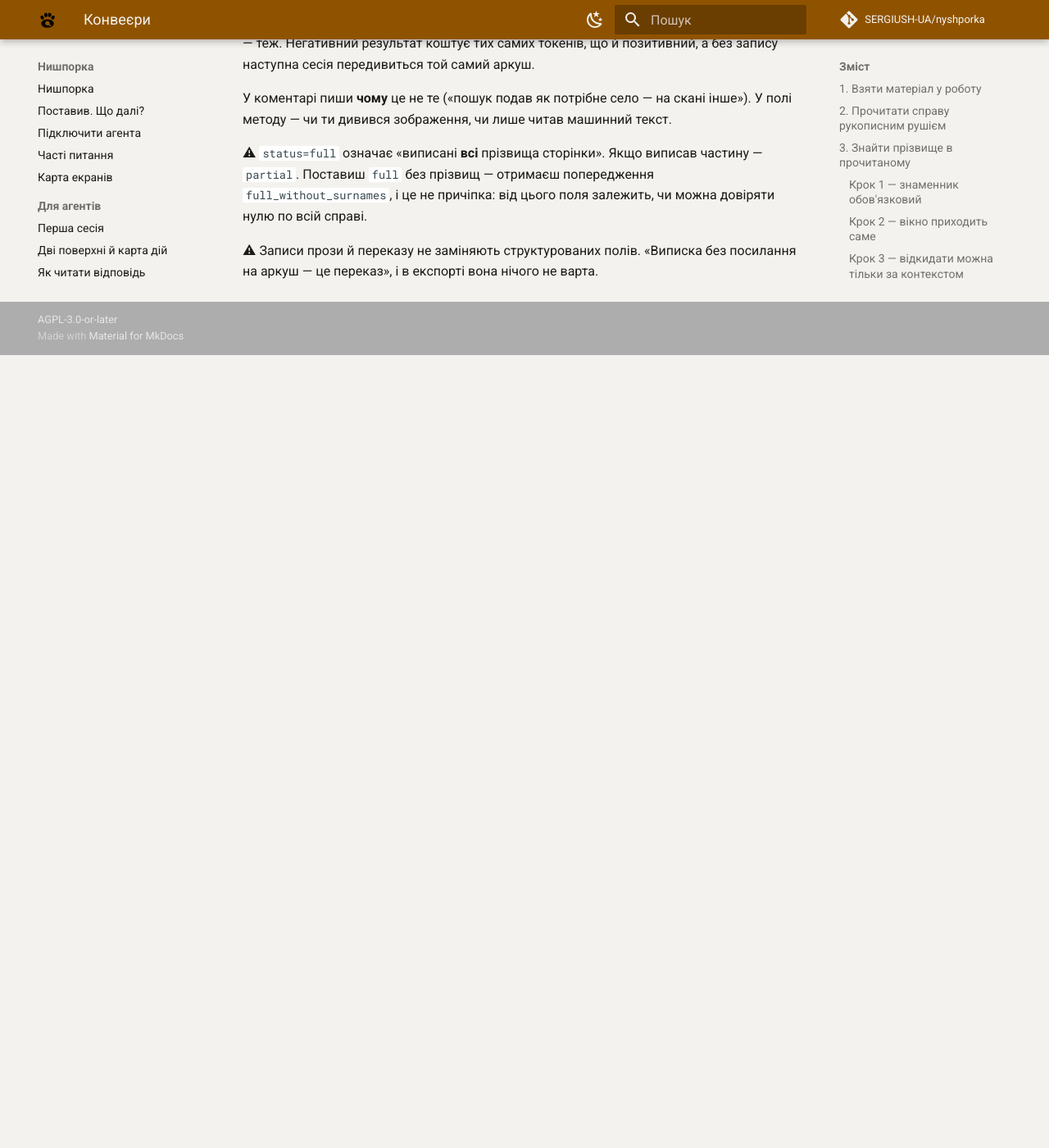
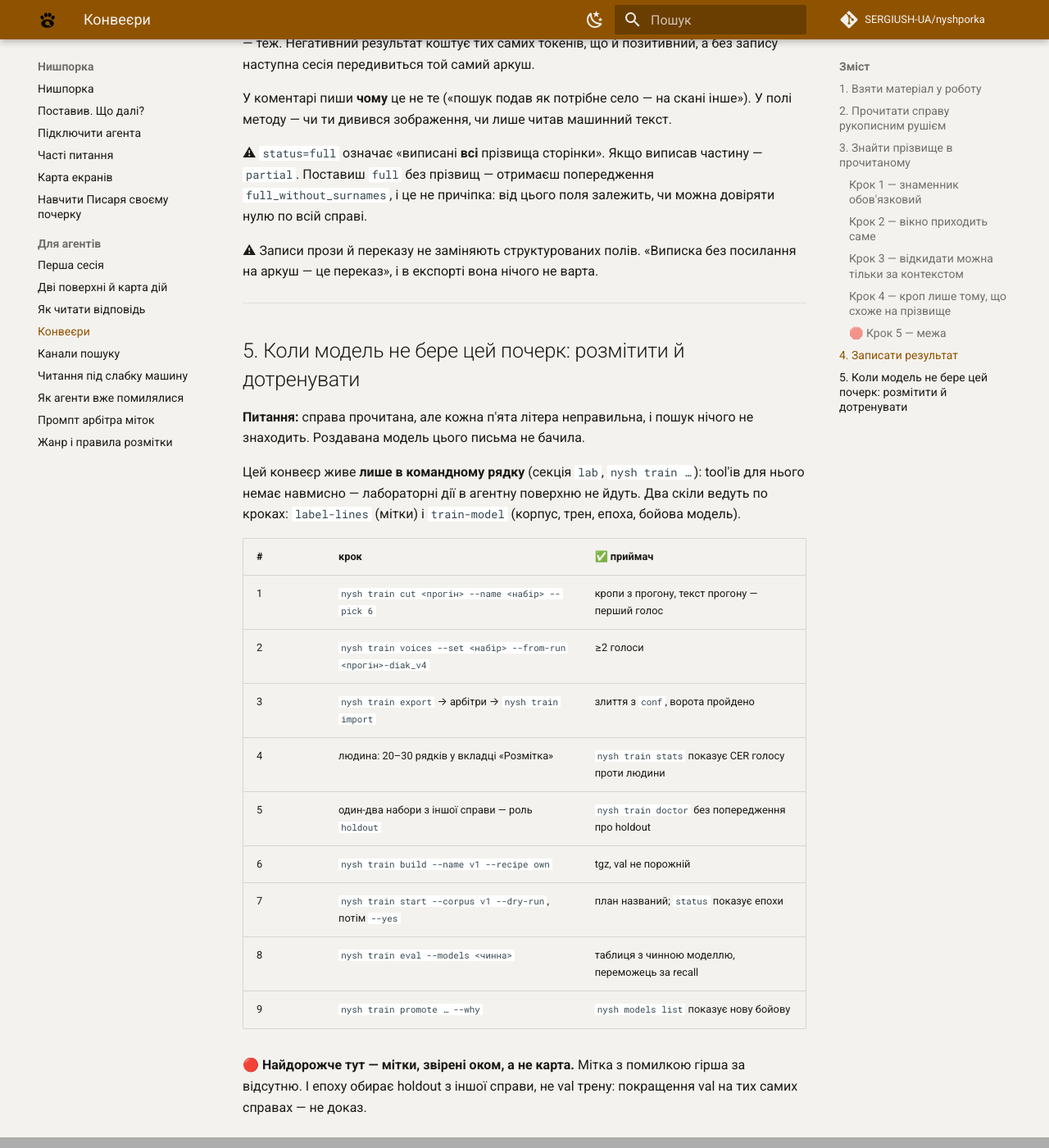
Before and after one commit to SERGIUSH-UA/nyshporka, an MkDocs documentation site: the page built from docs/agents/workflows.md, in a window 1280 px wide and 1400 px high, scrolled down 4669 px. Shown: the whole window at 82% size. Built offline with MkDocs 1.6.1 and Material for MkDocs 9.7.7, drawn with Linux system fonts in a browser that asks for light colours; comment, search, counter and statistics services are not loaded; before the commit the page ends 5102 px from its top, so only the background shows below that; some of the changed text lies outside the part shown.

Commit message:
Лабораторія: документація, конвеєр №5 для агентів, скіл train-model, CHANGELOG
FAQ відповідає «так» з шляхом; README: рядок набору lab; docs/train.md у nav;
workflows.md §5 (копія в скілі find-surname оновлена); LICENSE-MODELS про
картку з derived_from; CHANGELOG «Не випущено → Додано».

Co-Authored-By: Claude Fable 5.1 <noreply@anthropic.com>
Claude-Session: https://claude.ai/code/session_01TpUYXjTCLrfmvSwkU1JLnS

````diff
--- a/docs/agents/workflows.md
+++ b/docs/agents/workflows.md
@@ -186,3 +186,31 @@ nysh read <тека зі сканами>
 
 ⚠ Записи прози й переказу не заміняють структурованих полів. «Виписка без
 посилання на аркуш — це переказ», і в експорті вона нічого не варта.
+
+---
+
+## 5. Коли модель не бере цей почерк: розмітити й дотренувати
+
+**Питання:** справа прочитана, але кожна п'ята літера неправильна, і пошук
+нічого не знаходить. Роздавана модель цього письма не бачила.
+
+Цей конвеєр живе **лише в командному рядку** (секція `lab`, `nysh train …`):
+tool'ів для нього немає навмисно — лабораторні дії в агентну поверхню не
+йдуть. Два скіли ведуть по кроках: `label-lines` (мітки) і `train-model`
+(корпус, трен, епоха, бойова модель).
+
+| # | крок | ✅ приймач |
+|---|---|---|
+| 1 | `nysh train cut <прогін> --name <набір> --pick 6` | кропи з прогону, текст прогону — перший голос |
+| 2 | `nysh train voices --set <набір> --from-run <прогін>-diak_v4` | ≥2 голоси |
+| 3 | `nysh train export` → арбітри → `nysh train import` | злиття з `conf`, ворота пройдено |
+| 4 | людина: 20–30 рядків у вкладці «Розмітка» | `nysh train stats` показує CER голосу проти людини |
+| 5 | один-два набори з іншої справи — роль `holdout` | `nysh train doctor` без попередження про holdout |
+| 6 | `nysh train build --name v1 --recipe own` | tgz, val не порожній |
+| 7 | `nysh train start --corpus v1 --dry-run`, потім `--yes` | план названий; `status` показує епохи |
+| 8 | `nysh train eval --models <чинна>` | таблиця з чинною моделлю, переможець за recall |
+| 9 | `nysh train promote … --why` | `nysh models list` показує нову бойову |
+
+🔴 **Найдорожче тут — мітки, звірені оком, а не карта.** Мітка з помилкою
+гірша за відсутню. І епоху обирає holdout з іншої справи, не val трену:
+покращення val на тих самих справах — не доказ.
--- /dev/null
+++ b/docs/train.md
@@ -0,0 +1,109 @@
+# Навчити Писаря своєму почерку
+
+Роздавані ваги читають те письмо, на якому вчились. Інша канцелярія, інше
+десятиліття, інший писар — і кожна п'ята літера неправильна. Це не лікується
+«кращою моделлю з інтернету»: лікується кількома сотнями рядків, звірених
+оком саме на цьому письмі, і дотренуванням на них. Секція **Лабораторія**
+(`nysh sections enable lab`) дає для цього повний шлях: кропи → голоси →
+мітки → корпус → трен → вибір епохи → бойова модель.
+
+🔴 Найдорожче тут — не карта і не код, а **мітки, звірені оком**. Мітка з
+помилкою гірша за відсутню: вона осідає в моделі й повертається у власному
+читанні. Тому конвеєр побудований так, щоб дивитись менше, але в правильні
+місця.
+
+## Що де лежить
+
+| що | де | клас |
+|---|---|---|
+| набори з мітками | `data/train/sets/<набір>/` (`set.json`, `lines.jsonl`, `drafts/`) | незамінне — у git простору |
+| кропи рядків | `data/train/crops/<набір>/` | тримати: відтворюються лише поки живий кеш сегментації |
+| рецепти й зовнішні корпуси | `config/train/recipes.yaml`, `config/train/sources.yaml` | конфіг |
+| корпуси | `data/derived/train/corpora/<корпус>/` + `.tgz` | відтворюване |
+| прогони трену | `data/derived/train/runs/<прогін>/` | відтворюване (дорого) |
+| бойові ваги | `data/spotter/models/` + `PRODUCTION.json` | те, що читає `nysh read` |
+
+## Шлях
+
+**1. Набір із прогону.** Справу вже прочитано (`nysh read`); кропи ріжуться
+з геометрії цього прогону, і текст прогону стає першим голосом задарма.
+
+```
+nysh train cut <прогін> --name <набір> --pick 6 --domain "метрична книга"
+nysh train voices --set <набір> --from-run <прогін>-diak_v4
+```
+
+Кеш сегментації дає ті самі кропи, що бачив рушій; без середовища рушіїв
+кропи ріжуться полігоном, і `nysh train sets` це каже.
+
+**2. Мітки — двома каналами.** Агенти-арбітри зводять голоси, дивлячись на
+аркуш (`nysh train export` → відповіді → `nysh train import`, скіл
+`label-lines`); людина розмічає у вкладці **Розмітка** консолі, де черга
+ранжована розбіжністю голосів. Ворота на імпорті знімають маркери, понижують
+белькіт і зсунуті блоки до `low`; підозріле показується людині
+(`nysh train gates --set <набір> --suspects`).
+
+**3. Holdout.** Один-два набори з іншої справи того самого жанру дістають у
+`set.json` роль `holdout`: вони ніколи не йдуть у корпус, і саме по них
+обирається епоха. Без holdout `nysh train doctor` попереджає.
+
+**4. Корпус.**
+
+```
+nysh train plan --recipe own
+nysh train build --name v1 --recipe own
+```
+
+Рецепт `own` — лише власні набори (мітки ×4, злиття ×1); `domain` і `lean`
+додають зовнішні корпуси, якщо вони описані в `config/train/sources.yaml`
+(зразок — `sources.example.yaml` у пакеті). У плані звіряти `rep`, а не
+відсоток: частка перераховується в ціле число копій.
+
+**5. Трен.** План друкується завжди; старт — з `--yes`.
+
+```
+nysh train start --corpus v1 --smoke --yes          # димовий прогін: одна коротка епоха
+nysh train start --corpus v1 --dry-run              # план: години, карта, команда
+nysh train start --corpus v1 --yes                  # своя карта
+nysh train start --corpus v1 --host <машина> --yes  # свій сервер (nysh cloud hosts)
+nysh train start --corpus v1 --backend modal --gpu A100 --yes   # gpurunner, якщо стоїть
+nysh train status
+```
+
+Локально трен іде в середовищі рушіїв (`nysh htr install`); на Windows без
+DDP. Своя машина по SSH готується тим самим `nysh cloud prepare`, що й для
+читання. `gpurunner` — окремий інструмент оренди карт; якщо він на шляху,
+`nysh train start --backend …` рендерить для нього команду і далі ходить
+`status`/`fetch`/`stop` (vast тарифікує до `cancel`).
+
+**6. Епоха — по holdout, не по val.**
+
+```
+nysh train fetch          # для ssh і gpurunner
+nysh train eval --models pysar_cyr_v17
+```
+
+Таблиця: recall власних назв і CER усіх чекпойнтів і чинної моделі одним
+прогоном; `micro` поруч із `macro`; набори з менш ніж 60 рядками позначені.
+Покращення `val` трену — не доказ: val узятий із тих самих справ, що й train.
+
+**7. Бойова модель.**
+
+```
+nysh train promote <прогін> --epoch 9 --as pysar_cyr_v18.pt --why "recall 74→79% на holdout h1+h2"
+nysh models list
+```
+
+Ваги лягають у `data/spotter/models/` з карткою (походження, замір, ліцензія
+CC BY-SA), `PRODUCTION.json` називає їх бойовими, і наступний `nysh read` бере
+їх. Приймач — прочитати сторінку з відомим позитивом новою моделлю.
+
+## Що треба знати наперед
+
+- Приріст купується **матеріалом свого жанру**: кількасот рядків з тієї
+  справи, яку читатимете, дають більше, ніж тисячі чужих.
+- Перерозподіл наявного (частки, ваги) вичерпується швидко; далі — лише нові
+  мітки нового письма.
+- Малий holdout бреше: рядок із 30 рядків перевертав висновок двічі.
+- Ліцензія: базові ваги — CC BY-SA; похідні поширюються на тих самих умовах,
+  і картка моделі це фіксує.
--- a/mkdocs.yml
+++ b/mkdocs.yml
@@ -63,6 +63,7 @@ nav:
   - Підключити агента: agent.md
   - Часті питання: faq.md
   - Карта екранів: screens.md
+  - Навчити Писаря своєму почерку: train.md
   - Для агентів:
       - Перша сесія: agents/first-session.md
       - Дві поверхні й карта дій: agents/surface.md
````
Also changed, not shown: other parts of docs/agents/workflows.md (+2 -2 lines), .claude/skills/find-surname/references/workflows.md (+30 -2 lines), .claude/skills/train-model/SKILL.md (added, +122 -0 lines), CHANGELOG.md (+16 -0 lines), LICENSE-MODELS.md (+2 -0 lines), README.md (+1 -1 lines), docs/faq.md (+12 -9 lines).
